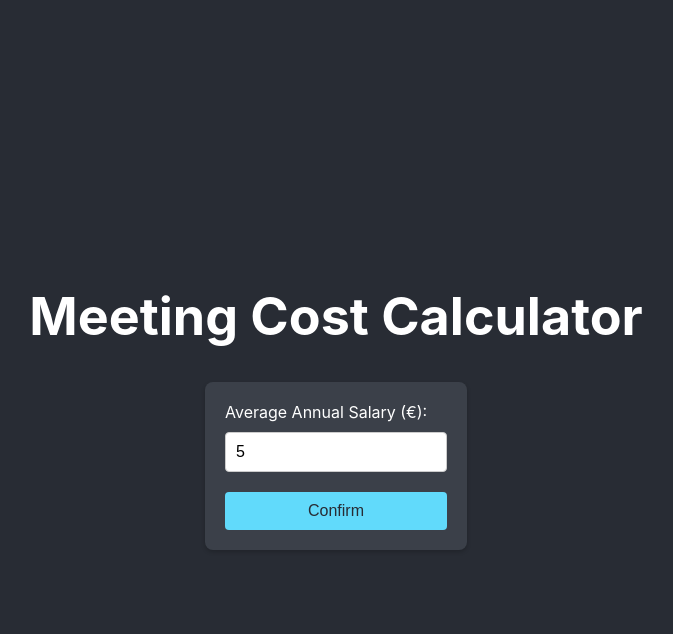
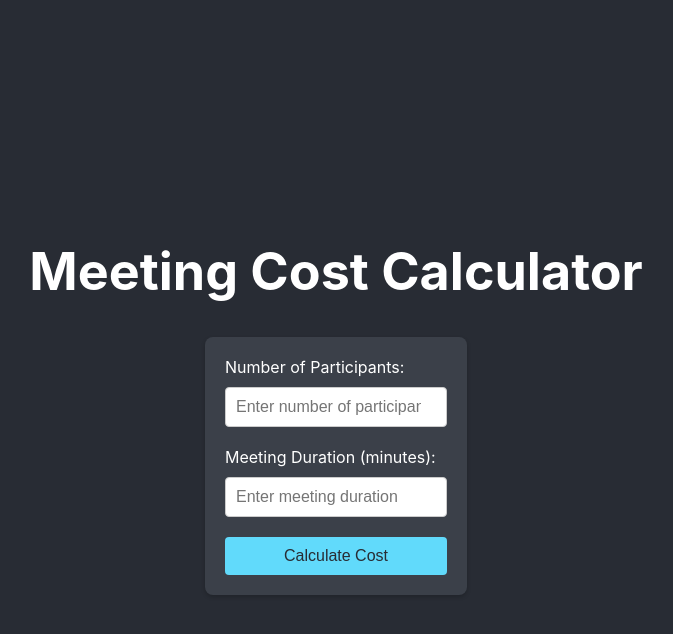
Before and after one commit to xremix/Meeting-Cost-Calculator, a React (Create React App) app: page / in a window 1280 px wide. Both pictures are taken after typing "5" into the empty fields and a click on the button "Confirm". Shown: the top 634 px of the page, without its empty margins (304-977 px from the left). Built offline with nearby package versions, Linux system fonts and the light colour scheme.

Commit message:
calculating meeting cost and show result

```diff
--- a/src/App.css
+++ b/src/App.css
@@ -35,6 +35,13 @@
   to {
     transform: rotate(360deg);
   }
+}
+
+.calculator-container {
+  display: flex;
+  flex-direction: column;
+  align-items: center;
+  gap: 2rem;
 }
 
 form {
@@ -80,3 +87,24 @@ button {
 button:hover {
   background-color: #4fa8c7;
 }
+
+.cost-display {
+  background-color: #3b4049;
+  padding: 2rem;
+  border-radius: 8px;
+  box-shadow: 0 2px 4px rgba(0, 0, 0, 0.2);
+  text-align: center;
+}
+
+.cost-display h2 {
+  margin: 0;
+  font-size: 1.5rem;
+  color: #61dafb;
+}
+
+.cost-amount {
+  font-size: 3rem;
+  font-weight: bold;
+  color: #61dafb;
+  margin-top: 1rem;
+}
--- a/src/App.tsx
+++ b/src/App.tsx
@@ -3,32 +3,90 @@ import './App.css';
 
 function App() {
   const [salary, setSalary] = useState<string>('');
+  const [showSalaryInput, setShowSalaryInput] = useState(true);
+  const [participants, setParticipants] = useState<string>('');
+  const [meetingTime, setMeetingTime] = useState<string>('');
+  const [meetingCost, setMeetingCost] = useState<number | null>(null);
 
-  const handleSubmit = (e: React.FormEvent) => {
+  const handleSalarySubmit = (e: React.FormEvent) => {
     e.preventDefault();
-    console.log('Submitted salary:', salary);
-    // We'll add more functionality here later
+    if (salary) {
+      setShowSalaryInput(false);
+    }
+  };
+
+  const calculateMeetingCost = () => {
+    const hourlyRate = parseFloat(salary);
+    const numParticipants = parseInt(participants);
+    const durationInHours = parseInt(meetingTime) / 60;
+
+    const cost = hourlyRate * numParticipants * durationInHours;
+    setMeetingCost(cost);
+  };
+
+  const handleMeetingSubmit = (e: React.FormEvent) => {
+    e.preventDefault();
+    calculateMeetingCost();
   };
 
   return (
     <div className="App">
       <header className="App-header">
         <h1>Meeting Cost Calculator</h1>
-        <form onSubmit={handleSubmit}>
+        {showSalaryInput ? (
+          <form onSubmit={handleSalarySubmit}>
             <div>
-            <label htmlFor="salary">Average Annual Salary (€): </label>
+              <label htmlFor="salary">Average Hourly Rate (€): </label>
               <input
                 type="number"
                 id="salary"
                 value={salary}
                 onChange={(e) => setSalary(e.target.value)}
-              placeholder="Enter salary"
+                placeholder="Enter hourly rate"
                 min="0"
-              max="1000"
+                step="0.01"
+                required
               />
             </div>
             <button type="submit">Confirm</button>
           </form>
+        ) : (
+          <div className="calculator-container">
+            <form onSubmit={handleMeetingSubmit}>
+              <div>
+                <label htmlFor="participants">Number of Participants: </label>
+                <input
+                  type="number"
+                  id="participants"
+                  value={participants}
+                  onChange={(e) => setParticipants(e.target.value)}
+                  placeholder="Enter number of participants"
+                  min="1"
+                  required
+                />
+              </div>
+              <div>
+                <label htmlFor="meetingTime">Meeting Duration (minutes): </label>
+                <input
+                  type="number"
+                  id="meetingTime"
+                  value={meetingTime}
+                  onChange={(e) => setMeetingTime(e.target.value)}
+                  placeholder="Enter meeting duration"
+                  min="1"
+                  required
+                />
+              </div>
+              <button type="submit">Calculate Cost</button>
+            </form>
+            {meetingCost !== null && (
+              <div className="cost-display">
+                <h2>Meeting Cost</h2>
+                <div className="cost-amount">€{meetingCost.toFixed(2)}</div>
+              </div>
+            )}
+          </div>
+        )}
       </header>
     </div>
   );
```
Lines whose indentation alone changed are shown as unchanged.
